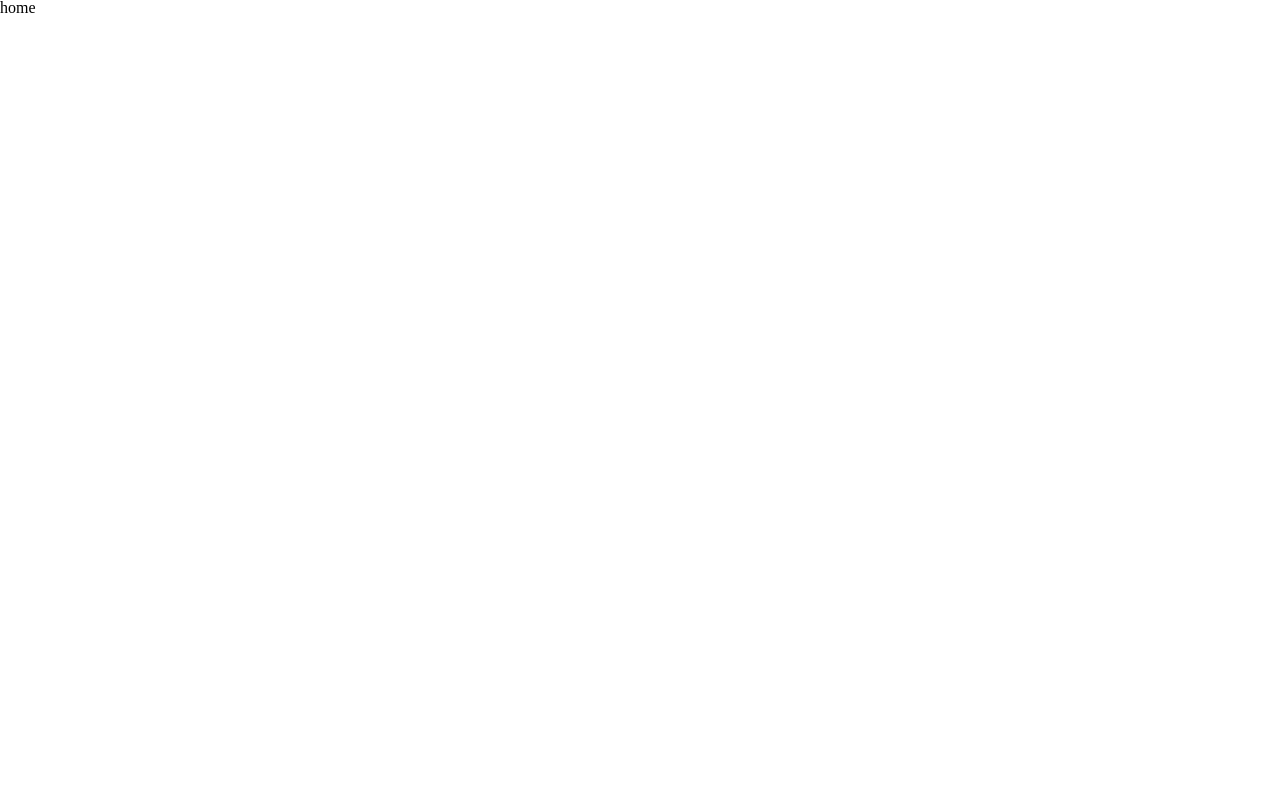
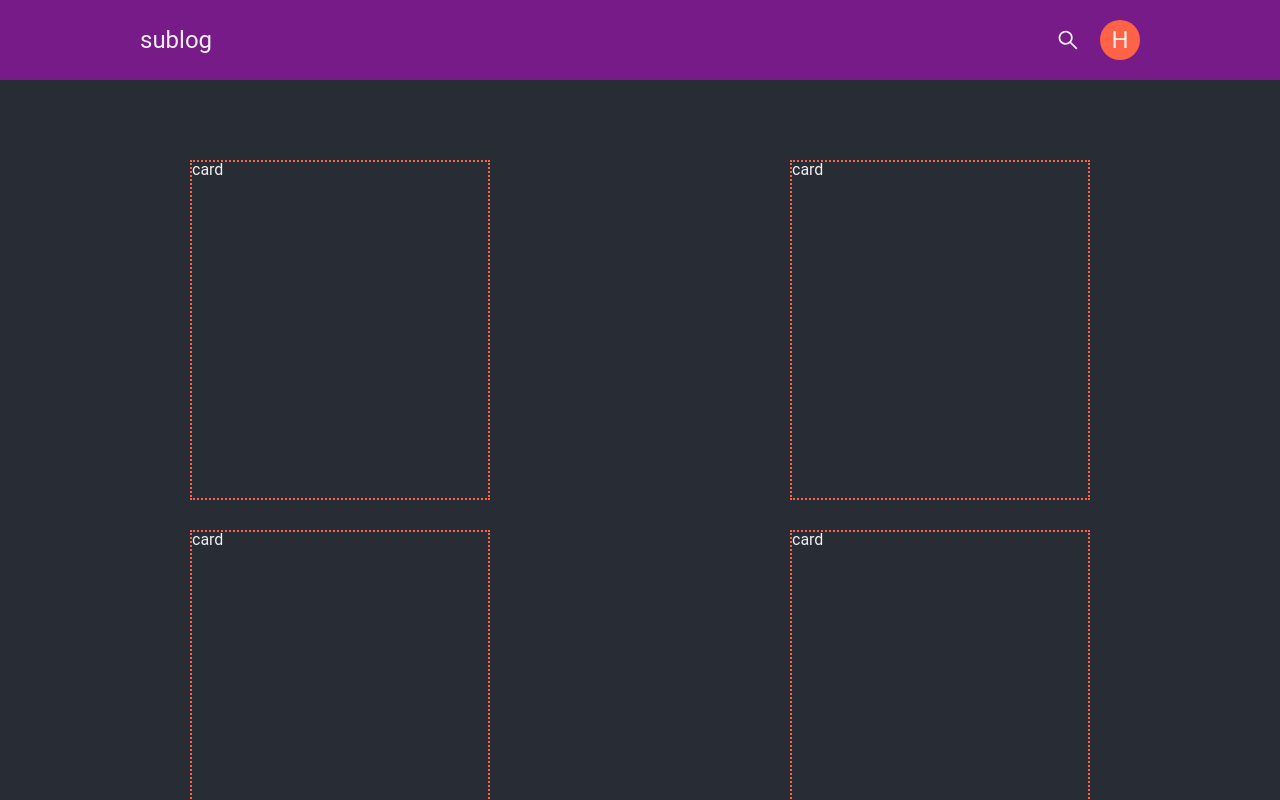
Before and after one commit to sbin0819/blog, a Next.js app in the folder nextapp/: page / in a window 1280 px wide. Shown: the top 800 px of the page. Built offline with nearby package versions, Linux system fonts and the light colour scheme.

Commit message:
feat: next layout 작업

```diff
--- a/nextapp/package.json
+++ b/nextapp/package.json
@@ -30,6 +30,8 @@
     "eslint-config-next": "12.0.8",
     "faker": "5.5.3",
     "jest": "^27.4.7",
+    "react-icons": "^4.3.1",
+    "ts-jest": "^27.1.3",
     "typescript": "4.5.5"
   }
 }
--- /dev/null
+++ b/nextapp/src/components/Home/index.tsx
@@ -0,0 +1,36 @@
+import React from 'react';
+import styled from 'styled-components';
+
+import { Card } from '@common';
+
+const Container = styled.div`
+  margin: 80px 150px;
+`;
+
+const CardListContainer = styled.div`
+  padding: 0 40px;
+  display: flex;
+  flex-wrap: wrap;
+  justify-content: space-between;
+  gap: 30px;
+`;
+
+function Home() {
+  return (
+    <Container>
+      <CardListContainer>
+        <Card />
+        <Card />
+        <Card />
+        <Card />
+        <Card />
+        <Card />
+        <Card />
+        <Card />
+        <Card />
+      </CardListContainer>
+    </Container>
+  );
+}
+
+export default Home;
--- a/nextapp/src/components/Login/index.tsx
+++ b/nextapp/src/components/Login/index.tsx
@@ -2,6 +2,9 @@ import React, { useEffect } from 'react';
 import { useMutation } from '@apollo/client';
 import { LOGIN } from '@graphql/queries';
 import { useCookies } from 'react-cookie';
+
+import { Header } from '@common';
+
 const mockLoginInfo = {
   identifier: 'user1',
   password: 'user1',
@@ -28,6 +31,7 @@ function Login() {
 
   return (
     <div>
+      <Header />
       <h1>login</h1>
       <button onClick={onHandleLogin}>login click</button>
     </div>
--- /dev/null
+++ b/nextapp/src/components/common/Card/index.tsx
@@ -0,0 +1,15 @@
+import React from 'react';
+import styled from 'styled-components';
+
+// media query 로 사이즈 잡아주자
+const Container = styled.div`
+  width: 300px;
+  height: 340px;
+  border: 2px dotted tomato;
+`;
+
+function Card() {
+  return <Container>card</Container>;
+}
+
+export default Card;
--- /dev/null
+++ b/nextapp/src/components/common/Header/index.tsx
@@ -0,0 +1,39 @@
+import React from 'react';
+import Link from 'next/link';
+import styled from 'styled-components';
+
+import { AiOutlineSearch } from 'react-icons/ai';
+import { Icon } from '@common';
+
+const Container = styled.div`
+  display: flex;
+  height: 80px;
+  padding: 0 140px;
+  align-items: center;
+  justify-content: space-between;
+  background: #761b88;
+  font-size: 24px;
+  .right-menu {
+    display: flex;
+    align-items: center;
+    gap: 20px;
+  }
+`;
+
+function Header() {
+  return (
+    <Container>
+      <div className="logo">
+        <Link href="/">
+          <a>sublog</a>
+        </Link>
+      </div>
+      <div className="right-menu">
+        <AiOutlineSearch />
+        <Icon />
+      </div>
+    </Container>
+  );
+}
+
+export default Header;
--- /dev/null
+++ b/nextapp/src/components/common/Icon/index.tsx
@@ -0,0 +1,27 @@
+import React, { useState } from 'react';
+import styled from 'styled-components';
+
+const Container = styled.div`
+  display: flex;
+  justify-content: center;
+  align-items: center;
+  width: 40px;
+  height: 40px;
+  border-radius: 40px;
+  background: tomato;
+`;
+
+// drop down 추가
+function Icon() {
+  return (
+    <Container
+      onClick={() => {
+        console.log('a');
+      }}
+    >
+      H
+    </Container>
+  );
+}
+
+export default Icon;
--- /dev/null
+++ b/nextapp/src/components/common/index.tsx
@@ -0,0 +1,5 @@
+import Header from './Header';
+import Icon from './Icon';
+import Card from './Card';
+
+export { Header, Icon, Card };
--- a/nextapp/src/pages/_app.tsx
+++ b/nextapp/src/pages/_app.tsx
@@ -5,12 +5,14 @@ import client from '@graphql/apollo-client';
 import GlobalStyle from '@styles/globalStyles';
 import { theme } from '@styles/theme';
 import { ThemeProvider } from 'styled-components';
+import { Header } from '@common';
 
 function MyApp({ Component, pageProps }: AppProps) {
   return (
     <ApolloProvider client={client}>
-      <GlobalStyle />
       <ThemeProvider theme={theme}>
+        <GlobalStyle />
+        <Header />
         <Component {...pageProps} />
       </ThemeProvider>
     </ApolloProvider>
--- a/nextapp/src/pages/index.tsx
+++ b/nextapp/src/pages/index.tsx
@@ -1,11 +1,8 @@
 import React from 'react';
+import Home from '@components/Home';
 
 function index() {
-  return (
-    <div>
-      <h1>home</h1>
-    </div>
-  );
+  return <Home />;
 }
 
 export default index;
--- a/nextapp/src/styles/globalStyles.ts
+++ b/nextapp/src/styles/globalStyles.ts
@@ -7,10 +7,18 @@ const GlobalStyle = createGlobalStyle`
   html {
     box-sizing: border-box;
   }
-  /* Only using * omits pseudo elements so specifically include these  */
+  body {
+    font-family: 'Noto Sans KR', 'Roboto', sans-serif;
+    background: #272C35;
+    color: #eee;
+  }
   * , *:before, *:after {
     box-sizing: inherit;
   }
+   a {
+     text-decoration: none;
+     color: inherit;
+   }
 `;
 
 export default GlobalStyle;
--- a/nextapp/tsconfig.json
+++ b/nextapp/tsconfig.json
@@ -20,7 +20,9 @@
       "@hooks/*": ["src/hooks/*"],
       "@styles/*": ["src/styles/*"],
       "@graphql/*": ["src/graphql/*"],
-      "@utils/*": ["src/utils/*"]
+      "@utils/*": ["src/utils/*"],
+      "@common/*": ["src/components/common/*"],
+      "@common": ["src/components/common"]
     }
   },
   "include": ["next-env.d.ts", "**/*.ts", "**/*.tsx", "src/pages/index.tsx"],
```
Also changed, not shown: nextapp/src/hooks/useOnClickOutside.tsx (added, +20 -0 lines), 2 other files (tests, documents, lock files or other folders).
